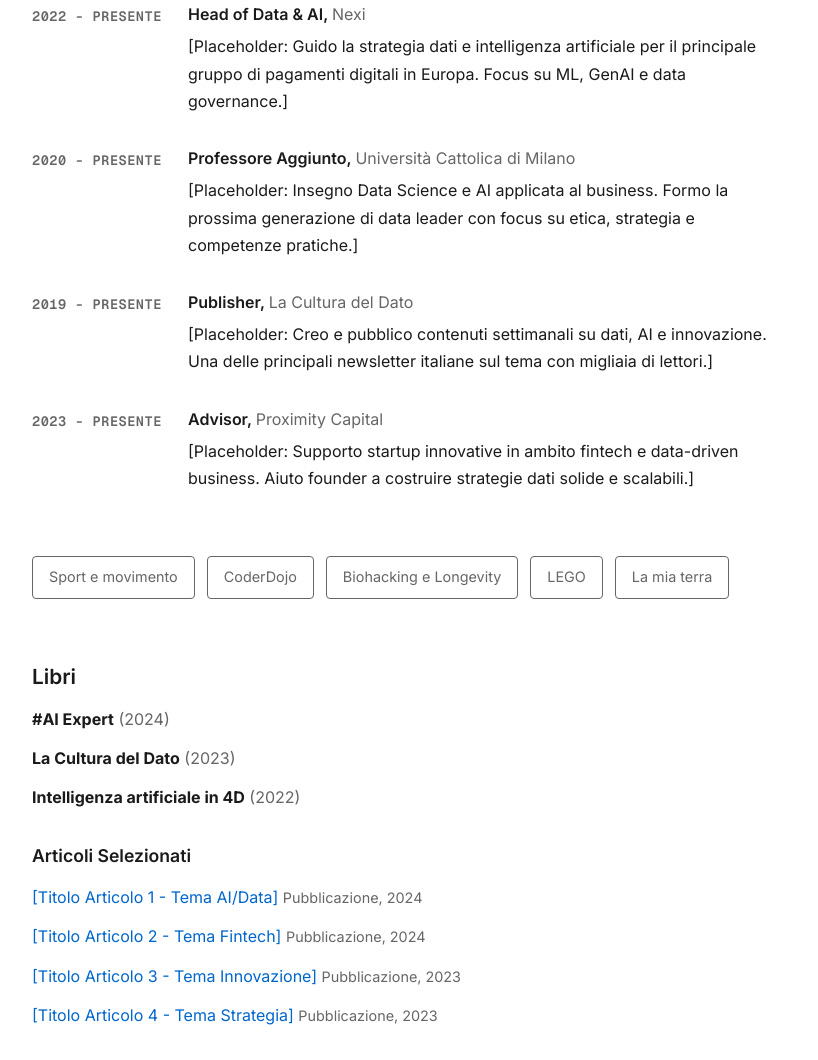
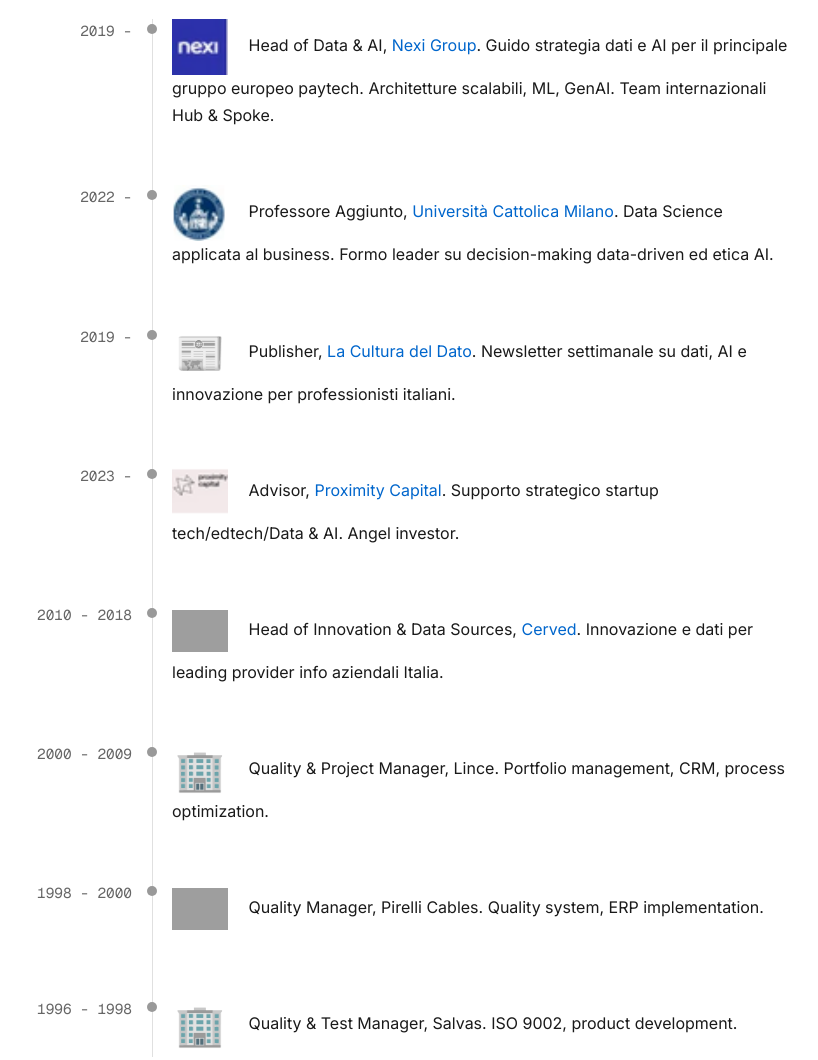
Before and after one commit to micio1970/stefanogatti-website, a plain HTML site: page index.html in a window 1280 px wide. Shown: the part 1150-2210 px from the top of the page, without its empty margins (230-1048 px from the left). Drawn offline with nearby package versions, Linux system fonts and the light colour scheme; grey boxes are pictures that could not be loaded.

Commit message:
Fase 2: About completo, social icons, timeline Il viaggio in corso (WIP), tag approfondimenti

```diff
--- a/index.html
+++ b/index.html
@@ -77,35 +77,81 @@
             <section id="timeline" class="section">
                 <h2>Il viaggio in corso</h2>
 
+                <div class="timeline-container">
+                    <div class="timeline-line"></div>
+
                     <div class="timeline-entry">
-                    <span class="timeline-date">2022 - Presente</span>
+                        <span class="timeline-date">2019 -</span>
+                        <div class="timeline-dot"></div>
                         <div class="timeline-content">
-                        <div class="timeline-title">Head of Data & AI, <span class="org">Nexi</span></div>
-                        <p>[Placeholder: Guido la strategia dati e intelligenza artificiale per il principale gruppo di pagamenti digitali in Europa. Focus su ML, GenAI e data governance.]</p>
+                            <img src="sm-nexi-logo.png" alt="Nexi" class="timeline-logo">
+                            <span class="timeline-text">Head of Data & AI, <a href="https://www.nexigroup.com/it/" target="_blank" rel="noopener noreferrer">Nexi Group</a>. Guido strategia dati e AI per il principale gruppo europeo paytech. Architetture scalabili, ML, GenAI. Team internazionali Hub & Spoke.</span>
                         </div>
                     </div>
 
                     <div class="timeline-entry">
-                    <span class="timeline-date">2020 - Presente</span>
+                        <span class="timeline-date">2022 -</span>
+                        <div class="timeline-dot"></div>
                         <div class="timeline-content">
-                        <div class="timeline-title">Professore Aggiunto, <span class="org">Università Cattolica di Milano</span></div>
-                        <p>[Placeholder: Insegno Data Science e AI applicata al business. Formo la prossima generazione di data leader con focus su etica, strategia e competenze pratiche.]</p>
+                            <img src="sm-unicatt-logo.png" alt="Università Cattolica" class="timeline-logo">
+                            <span class="timeline-text">Professore Aggiunto, <a href="https://docenti.unicatt.it/ppd2/en/docenti/92071/stefano-gatti/didattica" target="_blank" rel="noopener noreferrer">Università Cattolica Milano</a>. Data Science applicata al business. Formo leader su decision-making data-driven ed etica AI.</span>
                         </div>
                     </div>
 
                     <div class="timeline-entry">
-                    <span class="timeline-date">2019 - Presente</span>
+                        <span class="timeline-date">2019 -</span>
+                        <div class="timeline-dot"></div>
                         <div class="timeline-content">
-                        <div class="timeline-title">Publisher, <span class="org">La Cultura del Dato</span></div>
-                        <p>[Placeholder: Creo e pubblico contenuti settimanali su dati, AI e innovazione. Una delle principali newsletter italiane sul tema con migliaia di lettori.]</p>
+                            <span class="timeline-logo-fallback">📰</span>
+                            <span class="timeline-text">Publisher, <a href="https://stefanogatti.substack.com/" target="_blank" rel="noopener noreferrer">La Cultura del Dato</a>. Newsletter settimanale su dati, AI e innovazione per professionisti italiani.</span>
                         </div>
                     </div>
 
                     <div class="timeline-entry">
-                    <span class="timeline-date">2023 - Presente</span>
+                        <span class="timeline-date">2023 -</span>
+                        <div class="timeline-dot"></div>
                         <div class="timeline-content">
-                        <div class="timeline-title">Advisor, <span class="org">Proximity Capital</span></div>
-                        <p>[Placeholder: Supporto startup innovative in ambito fintech e data-driven business. Aiuto founder a costruire strategie dati solide e scalabili.]</p>
+                            <img src="sm-proximity-logo.png" alt="Proximity Capital" class="timeline-logo">
+                            <span class="timeline-text">Advisor, <a href="https://www.proximitycapital.it/" target="_blank" rel="noopener noreferrer">Proximity Capital</a>. Supporto strategico startup tech/edtech/Data & AI. Angel investor.</span>
+                        </div>
+                    </div>
+
+                    <div class="timeline-entry">
+                        <span class="timeline-date">2010 - 2018</span>
+                        <div class="timeline-dot"></div>
+                        <div class="timeline-content">
+                            <img src="https://www.cerved.com/static-assets/images/logo.svg" alt="Cerved" class="timeline-logo" onerror="this.style.display='none'; this.nextElementSibling.style.display='inline';">
+                            <span class="timeline-logo-fallback" style="display:none;">📊</span>
+                            <span class="timeline-text">Head of Innovation & Data Sources, <a href="https://www.cerved.com/" target="_blank" rel="noopener noreferrer">Cerved</a>. Innovazione e dati per leading provider info aziendali Italia.</span>
+                        </div>
+                    </div>
+
+                    <div class="timeline-entry">
+                        <span class="timeline-date">2000 - 2009</span>
+                        <div class="timeline-dot"></div>
+                        <div class="timeline-content">
+                            <span class="timeline-logo-fallback">🏢</span>
+                            <span class="timeline-text">Quality & Project Manager, Lince. Portfolio management, CRM, process optimization.</span>
+                        </div>
+                    </div>
+
+                    <div class="timeline-entry">
+                        <span class="timeline-date">1998 - 2000</span>
+                        <div class="timeline-dot"></div>
+                        <div class="timeline-content">
+                            <img src="https://www.pirelli.com/tyres/etc.clientlibs/pirelli-tyres/clientlibs/clientlib-base/resources/imgs/logo-pirelli.svg" alt="Pirelli" class="timeline-logo" onerror="this.style.display='none'; this.nextElementSibling.style.display='inline';">
+                            <span class="timeline-logo-fallback" style="display:none;">🏭</span>
+                            <span class="timeline-text">Quality Manager, Pirelli Cables. Quality system, ERP implementation.</span>
+                        </div>
+                    </div>
+
+                    <div class="timeline-entry">
+                        <span class="timeline-date">1996 - 1998</span>
+                        <div class="timeline-dot"></div>
+                        <div class="timeline-content">
+                            <span class="timeline-logo-fallback">🏢</span>
+                            <span class="timeline-text">Quality & Test Manager, Salvas. ISO 9002, product development.</span>
+                        </div>
                     </div>
                 </div>
             </section>
@@ -113,11 +159,11 @@
             <!-- Approfondimenti Section -->
             <section id="approfondimenti" class="section approfondimenti-section">
                 <div class="tags-container">
-                    <span class="tag">Sport e movimento</span>
-                    <span class="tag">CoderDojo</span>
-                    <span class="tag">Biohacking e Longevity</span>
-                    <span class="tag">LEGO</span>
-                    <span class="tag">La mia terra</span>
+                    <span class="tag">[Sport e movimento]</span>
+                    <span class="tag">[CoderDojo]</span>
+                    <span class="tag">[Biohacking e Longevity]</span>
+                    <span class="tag">[LEGO]</span>
+                    <span class="tag">[La mia terra]</span>
                 </div>
             </section>
 
--- a/style.css
+++ b/style.css
@@ -248,10 +248,28 @@
    Timeline Section (Karpathy Style)
    =================================== */
 
+#timeline h2 {
+    margin-bottom: 32px;
+}
+
+.timeline-container {
+    position: relative;
+    min-height: 400px;
+}
+
+.timeline-line {
+    position: absolute;
+    left: 120px;
+    top: 0;
+    bottom: 0;
+    width: 1px;
+    background-color: #e0e0e0;
+}
+
 .timeline-entry {
-    margin-bottom: 32px;
-    display: flex;
-    gap: 16px;
+    position: relative;
+    margin-bottom: 56px;
+    min-height: 60px;
 }
 
 .timeline-entry:last-child {
@@ -259,35 +277,70 @@
 }
 
 .timeline-date {
+    position: absolute;
+    left: 0;
+    top: 0;
+    width: 100px;
+    text-align: right;
     font-family: var(--font-mono);
-    font-size: 0.85rem;
-    font-weight: 600;
-    text-transform: uppercase;
-    letter-spacing: 0.5px;
-    color: var(--color-text-secondary);
-    min-width: 140px;
-    flex-shrink: 0;
-    padding-top: 2px;
+    font-size: 0.9rem;
+    font-weight: 400;
+    color: #666666;
+    line-height: 1.7;
+}
+
+.timeline-dot {
+    position: absolute;
+    left: 115px;
+    top: 5px;
+    width: 10px;
+    height: 10px;
+    border-radius: 50%;
+    background-color: #999999;
+    z-index: 1;
 }
 
 .timeline-content {
-    flex: 1;
+    margin-left: 140px;
+    line-height: 1.7;
 }
 
-.timeline-title {
-    font-weight: 600;
-    margin-bottom: 0.5rem;
-    line-height: 1.4;
+.timeline-logo {
+    display: inline-block;
+    width: 56px;
+    height: 56px;
+    margin-right: 16px;
+    vertical-align: middle;
+    object-fit: contain;
 }
 
-.timeline-title .org {
-    font-weight: 400;
-    color: var(--color-text-secondary);
+.timeline-logo-fallback {
+    display: inline-block;
+    width: 56px;
+    height: 56px;
+    margin-right: 16px;
+    vertical-align: middle;
+    text-align: center;
+    line-height: 56px;
+    font-size: 40px;
 }
 
-.timeline-content p {
-    margin: 0;
+.timeline-text {
+    display: inline;
+    font-family: var(--font-stack);
+    font-size: 1rem;
+    font-weight: 400;
+    color: #1a1a1a;
     line-height: 1.7;
+}
+
+.timeline-text a {
+    color: #0066cc;
+    text-decoration: none;
+}
+
+.timeline-text a:hover {
+    text-decoration: underline;
 }
 
 /* ===================================
@@ -301,17 +354,16 @@
 .tags-container {
     display: flex;
     flex-wrap: wrap;
-    gap: 12px;
+    gap: 0;
 }
 
 .tag {
-    display: inline-block;
-    padding: 8px 16px;
-    border: 1px solid #666666;
-    border-radius: 4px;
-    font-size: 0.9rem;
+    display: inline;
+    font-family: var(--font-mono);
+    font-weight: 400;
+    font-size: 0.95rem;
     color: #666666;
-    font-family: var(--font-stack);
+    margin-right: 0.75rem;
 }
 
 /* ===================================
@@ -438,12 +490,35 @@
 
     .timeline-entry {
         flex-direction: column;
-        gap: 8px;
-        margin-bottom: 28px;
+        margin-bottom: 32px;
     }
 
     .timeline-date {
-        min-width: auto;
+        width: auto;
+        text-align: left;
+        padding-right: 0;
+        margin-bottom: 8px;
+    }
+
+    .timeline-line-col {
+        display: none;
+    }
+
+    .timeline-content {
+        width: 100%;
+    }
+
+    .timeline-logo,
+    .timeline-logo-fallback {
+        width: 48px;
+        height: 48px;
+        margin-right: 12px;
+        font-size: 32px;
+        line-height: 48px;
+    }
+
+    .timeline-text {
+        font-size: 0.95rem;
     }
 
     .cta-group {
```
Also changed, not shown: .claude/settings.local.json (added), sm-nexi-logo.png (added), sm-proximity-logo.png (added), sm-unicatt-logo.png (added). Lines whose indentation alone changed are shown as unchanged.
